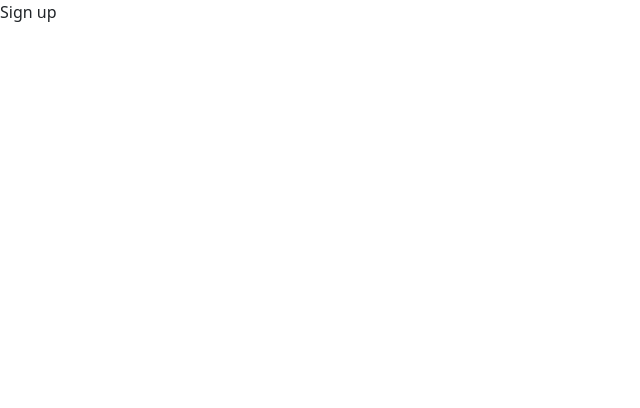
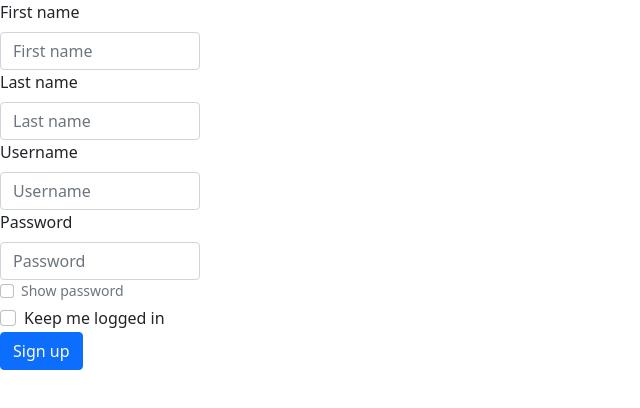
Before and after one commit to aneshodza/Shoppinglist_Frontend, a React (Create React App) app in the folder reactcode/: page /signup in a window 1280 px wide. Shown: the top 408 px of the page, without its empty margins (0-640 px from the left). Built offline with nearby package versions, Linux system fonts and the light colour scheme.

Commit message:
The sign up works, and added minor changes to login

```diff
--- a/reactcode/src/Components/App.js
+++ b/reactcode/src/Components/App.js
@@ -1,16 +1,27 @@
 import LoggedInSwitch from "./CheckIfUserIsLoggedIn.js"
 import LogInWindow from "./LoginAndSignupComponents/LogInWindow.js";
 import SignUpWindow from "./LoginAndSignupComponents/SignUpWindow.js";
+import GroupList from "./LoggedInComponents/GroupList.js";
 import '../App.css';
 import { BrowserRouter as Router, Switch, Route } from "react-router-dom";
+import { useState } from "react";
 
 function App() {
+
+  if (localStorage.getItem('rememberMe') === 'false') {
+    localStorage.removeItem('rememberedUsername')
+    localStorage.removeItem('rememberedPassword')
+  } else if (localStorage.getItem('rememberedUsername') === null || localStorage.getItem('rememberedPassword') === null) {
+    localStorage.setItem('rememberMe', false)
+  }
+
   return (
     <Router>
       <Switch>
         <Route path="/" exact component={LoggedInSwitch} />
         <Route path="/login" component={LogInWindow} />
         <Route path="/signup" component={SignUpWindow} />
+        <Route path="/my-groups" component={GroupList} />
       </Switch>
     </Router>
   );
--- a/reactcode/src/Components/CheckIfUserIsLoggedIn.js
+++ b/reactcode/src/Components/CheckIfUserIsLoggedIn.js
@@ -1,4 +1,5 @@
 import { useEffect, useState } from "react";
+import { Redirect } from "react-router";
 import GroupList from "./LoggedInComponents/GroupList";
 import PleaseLogIn from "./LoginAndSignupComponents/PleaseLogIn";
 
@@ -15,7 +16,7 @@ export default function CheckIfUserIsLoggedIn() {
 
     return (
         <div>
-            { rememberMe ? <GroupList test={rememberMe} /> : <PleaseLogIn /> }
+            { rememberMe ? <Redirect to="/my-groups" /> : <PleaseLogIn /> }
         </div>
     )
 }
--- a/reactcode/src/Components/LoginAndSignupComponents/LogInWindow.js
+++ b/reactcode/src/Components/LoginAndSignupComponents/LogInWindow.js
@@ -1,11 +1,13 @@
 import { useState } from "react";
 import { Button, Form } from "react-bootstrap";
+import { Redirect } from "react-router-dom";
 
 export default function LogInWindow() {
     const [showPassword, setShowPassword] = useState(false)
     const [rememberMe, setRememberMe] = useState(false)
     const [givenUsername, setGivenUsername] = useState()
     const [givenPassword, setGivenPassword] = useState()
+    const [redirect, setRedirect] = useState()
     const [errorLabel, setErrorLabel] = useState({
         fields: '',
         errorMessage: ''
@@ -40,10 +42,13 @@ export default function LogInWindow() {
                 errorMessage: 'The user has not been found'
             })
         }
+        console.log(rememberMe)
         if (rememberMe) {
             localStorage.setItem('rememberedUsername', givenUsername)
             localStorage.setItem('rememberedPassword', givenPassword)
         }
+        localStorage.setItem('loggedIn', true)
+        setRedirect(<Redirect to="/my-groups"  />)
     }
 
     return (
@@ -62,6 +67,7 @@ export default function LogInWindow() {
             </Form.Group>
             <Button variant="primary" onClick={handleLogin}>Log in</Button>
             <p style={{ color: 'red' }}>{ errorLabel.errorMessage }</p>
+            { redirect }
         </Form>
     )
 }
--- a/reactcode/src/Components/LoginAndSignupComponents/PleaseLogIn.js
+++ b/reactcode/src/Components/LoginAndSignupComponents/PleaseLogIn.js
@@ -3,6 +3,9 @@ import { Link } from "react-router-dom";
 import 'bootstrap/dist/css/bootstrap.min.css';
 
 export default function PleaseLogIn() {
+
+    localStorage.setItem('loggedIn', false)
+
     return (
         <Container>
             <Row>
--- a/reactcode/src/Components/LoginAndSignupComponents/SignUpWindow.js
+++ b/reactcode/src/Components/LoginAndSignupComponents/SignUpWindow.js
@@ -1,5 +1,129 @@
+import { useState } from "react"
+import { Form, Button } from "react-bootstrap"
+import { Redirect } from "react-router-dom";
+
 export default function SignUpWindow() {
+    const [givenFirstName, setGivenFirstName] = useState('')
+    const [givenLastName, setGivenLastName] = useState('')
+    const [givenUsername, setGivenUsername] = useState('')
+    const [givenPassword, setGivenPassword] = useState('')
+    const [rememberMe, setRememberMe] = useState(false)
+
+    const [showPassword, setShowPassword] = useState(false)
+    const [redirect, setRedirect] = useState('')
+    const [errorLabel, setErrorLabel] = useState({
+        fields: '',
+        errorMessage: ''
+    })
+
+    const handleSignUp = () => {
+        localStorage.setItem('rememberMe', rememberMe)
+
+        if (!givenFirstName.replace(/\s/g, '').length) {
+            setErrorLabel({
+                fields: 'red',
+                errorMessage: 'Your first name cannot be blank'
+            })
+            return 1
+        } else if (!givenLastName.replace(/\s/g, '').length) {
+            setErrorLabel({
+                fields: 'red',
+                errorMessage: 'Your last name cannot be blank'
+            })
+            return 1
+        } else if (!givenUsername.replace(/\s/g, '').length) {
+            setErrorLabel({
+                fields: 'red',
+                errorMessage: 'Your username cannot be blank'
+            })
+            return 1
+        } else if (givenPassword.replace(/\s/g, '').length < 8) {
+            setErrorLabel({
+                fields: 'red',
+                errorMessage: 'Your password cannot be under 8 characters'
+            })
+            return 1
+        }
+
+        let obj = {
+            first_name: givenFirstName,
+            last_name: givenLastName,
+            username: givenUsername,
+            password: givenPassword,
+        }
+
+        fetch("http://localhost:8080/people", {
+            method: "put",
+            mode: "cors",
+            headers: {
+                "Content-Type": "application/json",
+                "Access-Control-Allow-Origin": "*",
+            },
+            body: JSON.stringify(obj)
+        })
+            .then(r => r.json())
+            .then(r => checkIfWorked(r))
+    }
+
+    const checkIfWorked = (retVal) => {
+
+        if (retVal.username === 'Username is already in use') {
+            setErrorLabel({
+                fields: 'red',
+                errorMessage: 'The username is already in use'
+            })
+            return 1
+        } else if (retVal.id === 'Password is not 8 characters long') {
+            setErrorLabel({
+                fields: 'red',
+                errorMessage: 'The password is too short'
+            })
+            return 1
+        } else if (retVal.id === 'Username cannot be empty') {
+            setErrorLabel({
+                fields: 'red',
+                errorMessage: 'The username cannot be empty'
+            })
+            return 1
+        }
+        console.log(rememberMe)
+        if (rememberMe) {
+            localStorage.setItem('rememberedUsername', givenUsername)
+            localStorage.setItem('rememberedPassword', givenPassword)
+        }
+        localStorage.setItem('loggedIn', true)
+        setRedirect(<Redirect to="/my-groups" />)
+    }
+
     return (
-        <p>Sign up</p>
+        <Form>
+            <Form.Group style={{ width: "200px" }}>
+                <Form.Label>First name</Form.Label>
+                <Form.Control type="username" placeholder="First name" onChange={(e) => setGivenFirstName(e.target.value)} style={{ borderColor: errorLabel.fields }} />
+            </Form.Group>
+            <Form.Group style={{ width: "200px" }}>
+                <Form.Label>Last name</Form.Label>
+                <Form.Control type="username" placeholder="Last name" onChange={(e) => setGivenLastName(e.target.value)} style={{ borderColor: errorLabel.fields }} />
+            </Form.Group>
+            <Form.Group style={{ width: "200px" }}>
+                <Form.Label>Username</Form.Label>
+                <Form.Control type="username" placeholder="Username" onChange={(e) => setGivenUsername(e.target.value)} style={{ borderColor: errorLabel.fields }} />
+            </Form.Group>
+            <Form.Group style={{ width: "200px" }}>
+                <Form.Label>Password</Form.Label>
+                <Form.Control type={showPassword ? "" : "password"} placeholder="Password" onChange={(e) => setGivenPassword(e.target.value)} style={{ borderColor: errorLabel.fields }} />
+                <small><Form.Check type="checkbox" label="Show password" className="text-muted" onClick={() => setShowPassword(!showPassword)} /></small>
+            </Form.Group>
+
+            <Form.Group>
+                <Form.Check type="checkbox" label="Keep me logged in" onClick={() => setRememberMe(!rememberMe)} />
+            </Form.Group>
+
+            <Button variant="primary" onClick={handleSignUp}>Sign up</Button>
+
+            <p style={{ color: 'red' }}>{ errorLabel.errorMessage }</p>
+            { redirect }
+
+        </Form>
     )
 }
```
